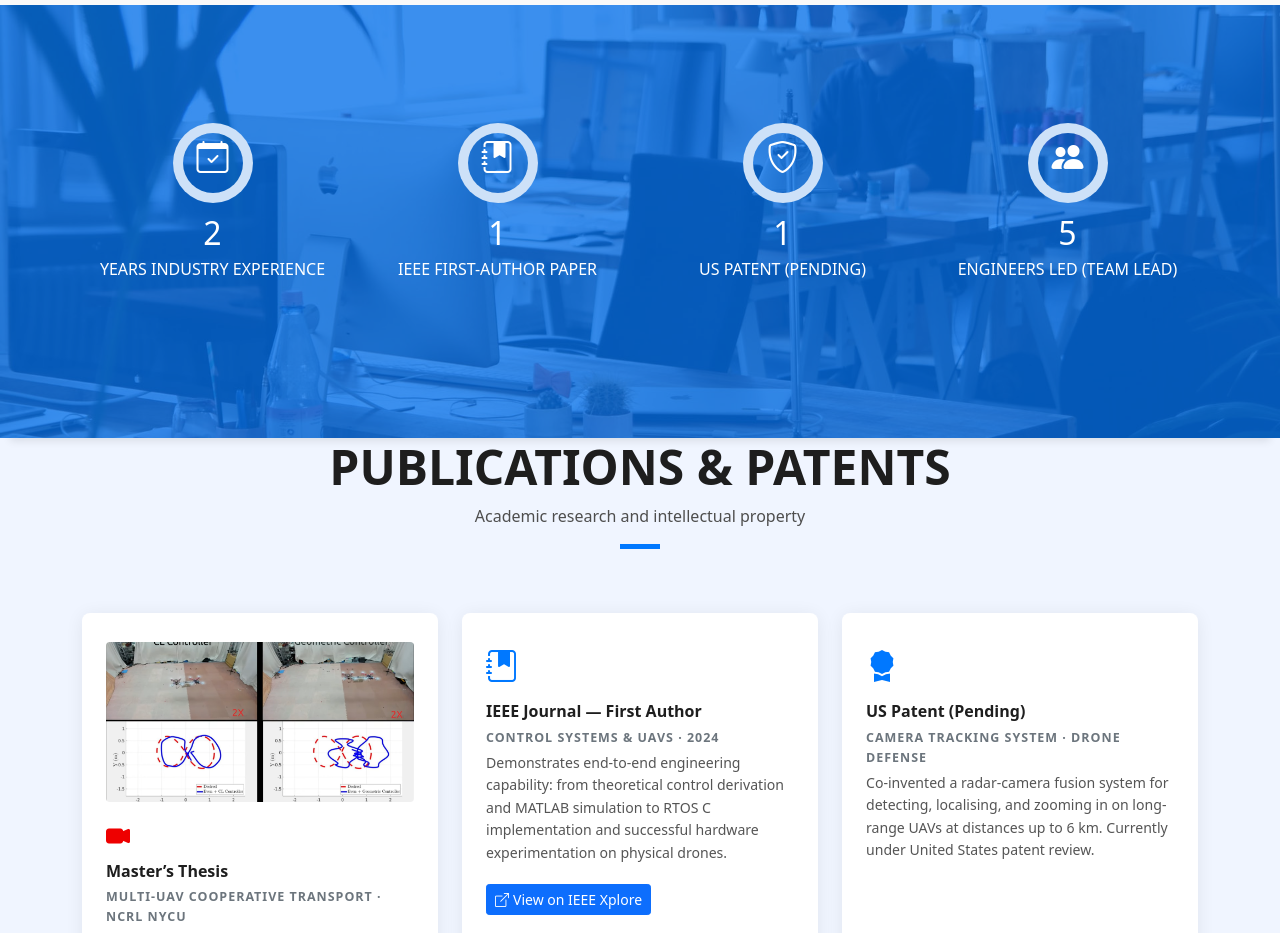
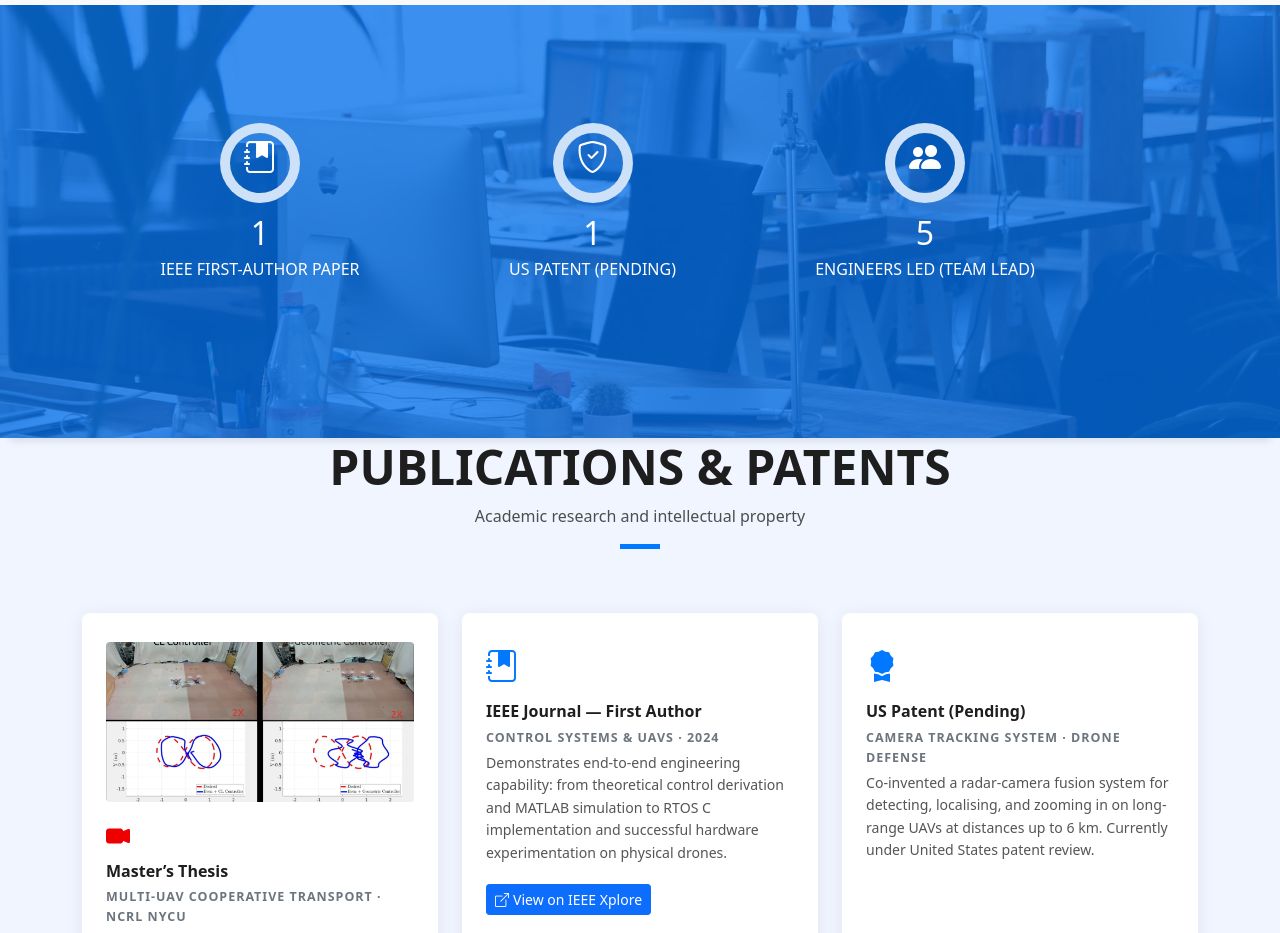
Before and after one commit to leeandy0822/leeandy0822.github.io, a plain HTML site: page index.html in a window 1280 px wide. Shown: the part 1940-2873 px from the top of the page. Drawn offline with Linux system fonts and the light colour scheme.

Commit message:
Remove '2 years industry experience' counter, rebalance to 3-col
Co-Authored-By: Claude Sonnet 4.6 <noreply@anthropic.com>

```diff
--- a/index.html
+++ b/index.html
@@ -388,19 +388,7 @@
       <div class="overlay-mf"></div>
       <div class="container position-relative">
         <div class="row">
-          <div class="col-sm-3 col-lg-3">
-            <div class="counter-box pt-4 pt-md-0">
-              <div class="counter-ico">
-                <span class="ico-circle"><i class="bi bi-calendar-check"></i></span>
-              </div>
-              <div class="counter-num">
-                <p data-purecounter-start="0" data-purecounter-end="2" data-purecounter-duration="1"
-                  class="counter purecounter"></p>
-                <span class="counter-text">YEARS INDUSTRY EXPERIENCE</span>
-              </div>
-            </div>
-          </div>
-          <div class="col-sm-3 col-lg-3">
+          <div class="col-sm-4 col-lg-4">
             <div class="counter-box pt-4 pt-md-0">
               <div class="counter-ico">
                 <span class="ico-circle"><i class="bi bi-journal-bookmark-fill"></i></span>
@@ -424,7 +412,7 @@
               </div>
             </div>
           </div>
-          <div class="col-sm-3 col-lg-3">
+          <div class="col-sm-4 col-lg-4">
             <div class="counter-box pt-4 pt-md-0">
               <div class="counter-ico">
                 <span class="ico-circle"><i class="bi bi-people-fill"></i></span>
```
